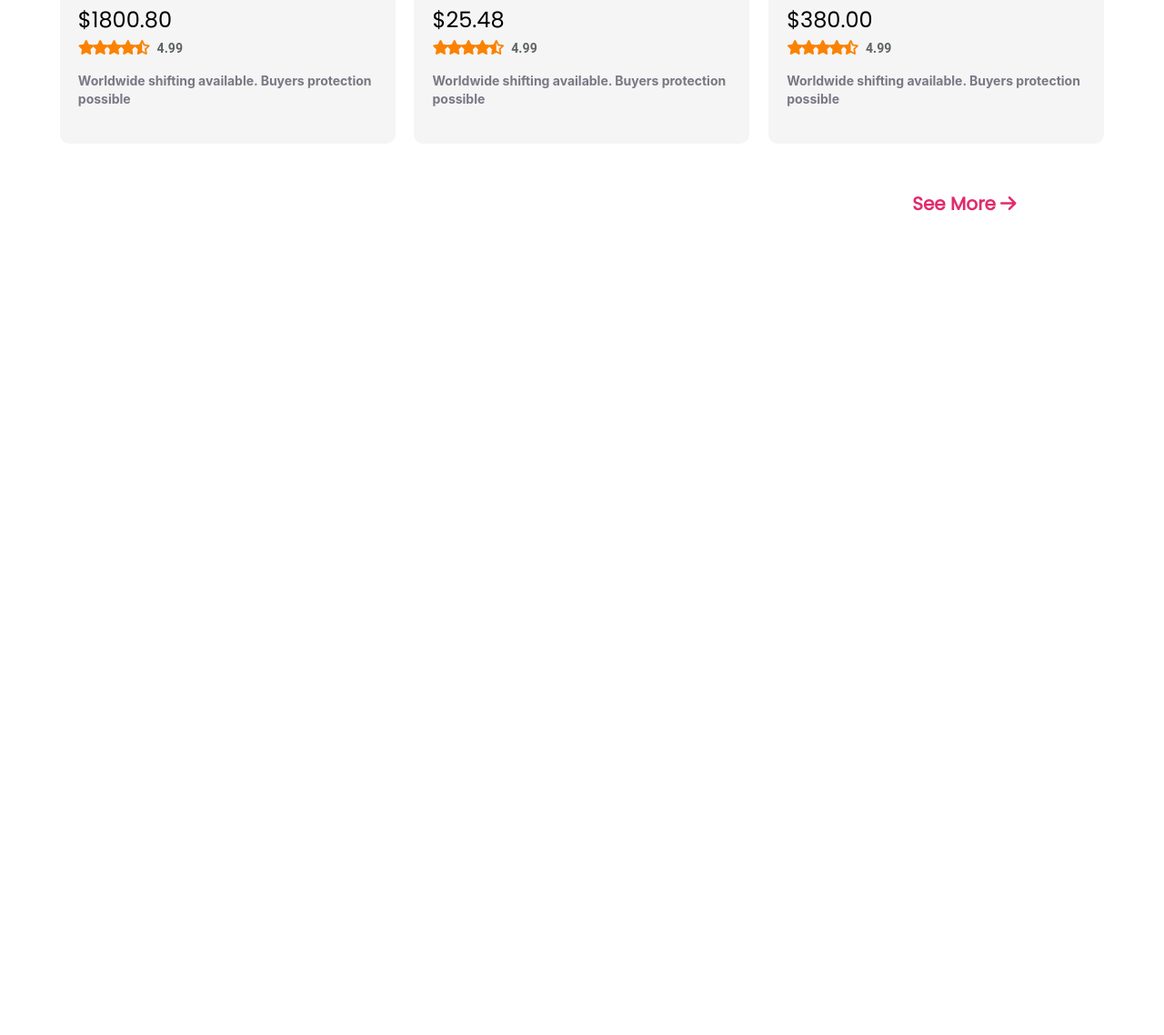
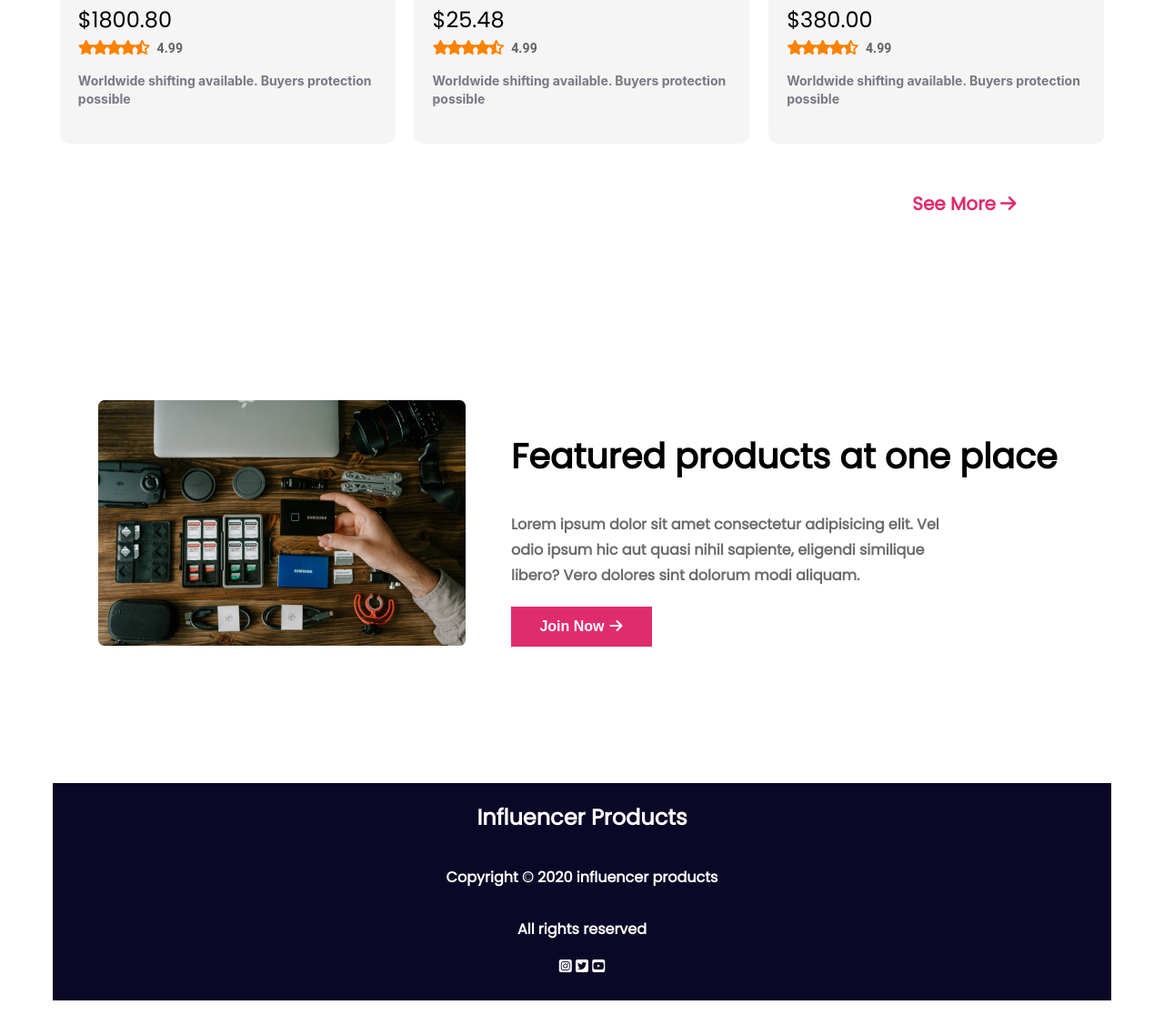
Before and after one commit to Shajibur-Rahman-Bappy/Influencer, a plain HTML site: page index.html in a window 1280 px wide. Shown: the part 2605-3743 px from the top of the page at 91% size. Before the commit the page ends 2903 px from the top, so only its background shows below. Drawn offline with Linux system fonts and the light colour scheme.

Commit message:
all done except responsive

```diff
--- a/index.html
+++ b/index.html
@@ -238,6 +238,26 @@
                 <button class="see-more">See More<i class="fa-solid fa-arrow-right"></i></button>
             </div>
         </section>
+        <section class="feature">
+            <div class="partition">
+                <img src="images/gear.png" alt="">
+            </div>
+            <div class="partition2">
+                <h1 class="last-headline">Featured products at one place</h1>
+                <p class="headline-details">Lorem ipsum dolor sit amet consectetur adipisicing elit. Vel odio ipsum hic aut quasi nihil sapiente, eligendi similique libero? Vero dolores sint dolorum modi aliquam.</p>
+                <button class="join">Join Now<i class="fa-solid fa-arrow-right"></i></button>
+            </div>
+        </section>
+        <footer>
+            <h2>Influencer Products</h2>
+            <p>Copyright © 2020  influencer products</p>
+            <p>All rights reserved</p>
+           <div class="contact-info">
+            <a href=""><i class="fa-brands fa-square-instagram"></i></a>
+            <a href=""><i class="fa-brands fa-square-twitter"></i></a>
+            <a href=""><i class="fa-brands fa-square-youtube"></i></a>
+           </div>
+        </footer>
     </main>
 </body>
 </html>
--- a/styles/style.css
+++ b/styles/style.css
@@ -151,3 +151,56 @@ body {
     width: 16px;
     margin-left: 5px;
    }
+   /*------------------------
+    last part
+   ----------------------- */
+   .feature{
+    display: flex;
+    justify-content: space-evenly;
+    margin-top: 200px;
+   }
+   .partition{
+    height: 270px;
+    width: 404px;
+   }
+   .last-headline{
+    font-weight: 700;
+    height: 60px;
+    width: 610px;
+    font-size: 38px;
+    line-height: 60px;
+   }
+   .headline-details{
+    color: #6C6C6C;
+    width: 501px;
+    height: 88px;
+    font-weight: 700;
+    font-size: 16px;
+    line-height: 28px;
+    text-wrap: wrap;
+   }
+   .join{
+    width: 155px;
+    height: 44px;
+    background-color: #E02C6D;
+    color: white;
+    border: none;
+    font-weight: 700;
+    font-size: 16px;
+   }
+   /*------------
+    footer
+    -------------*/
+    footer{
+      height: 239px;
+      border: none;
+      background-color: #0A0826;
+      margin-top: 150px;
+      color: white;
+      display: flex;
+      flex-direction: column;
+      align-items: center;
+    }
+    .fa-brands{
+      color: white;
+    }
```
